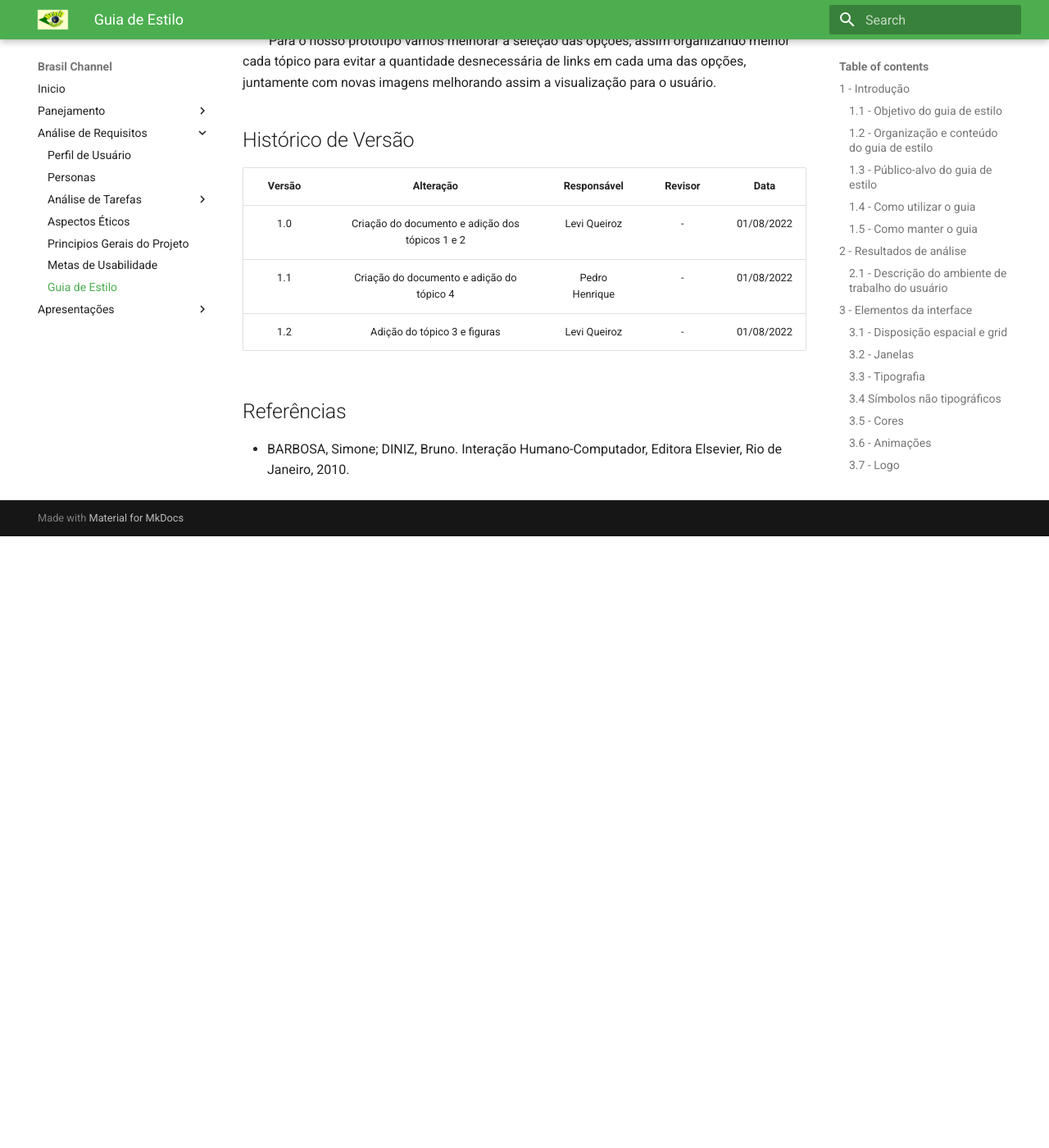
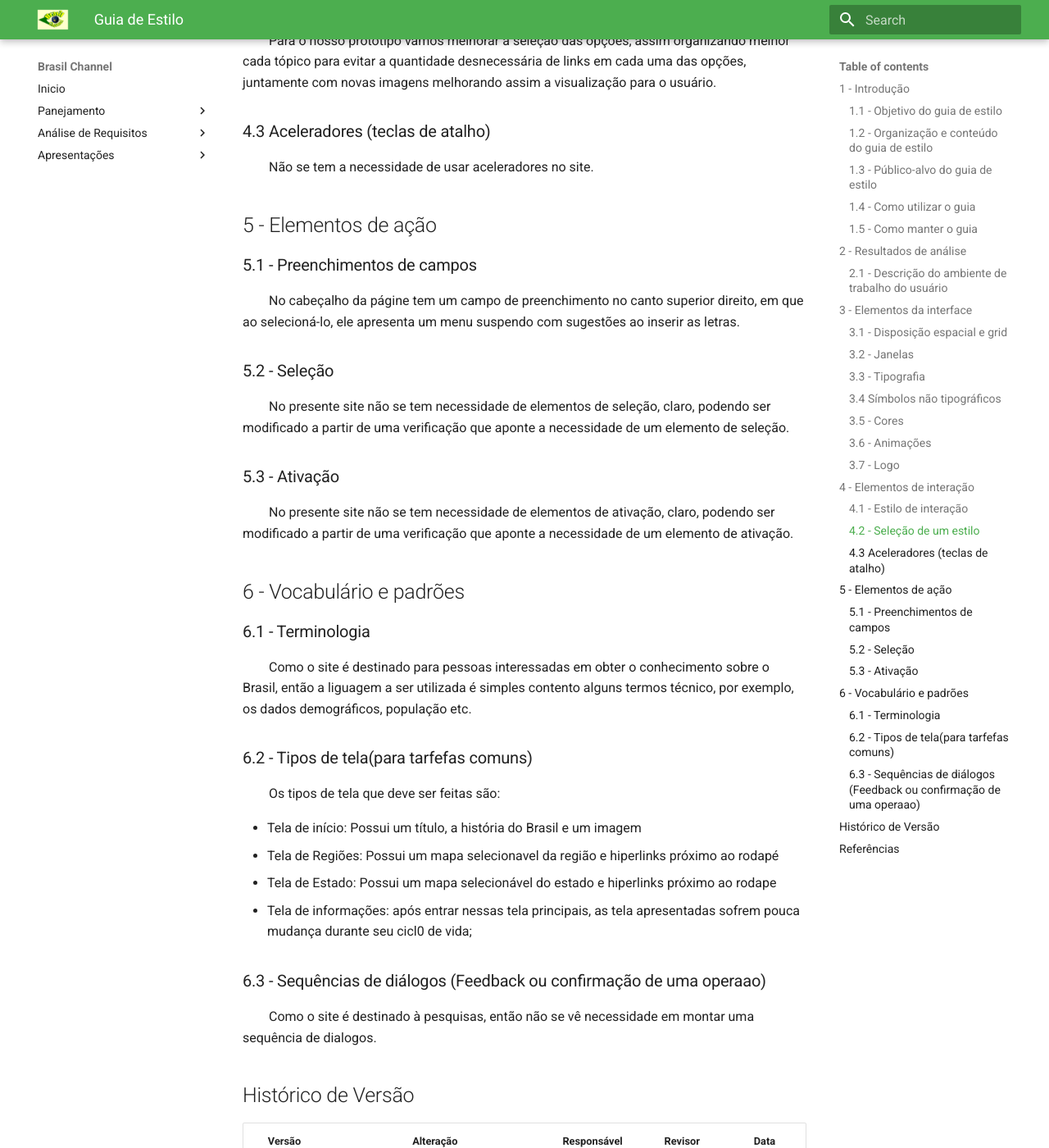
Before and after one commit to klmurussi/2022.1-Brasil-Channel, an MkDocs documentation site: the page built from docs/analiseRequisitos/guiaDeEstilo.md, in a window 1280 px wide and 1400 px high, scrolled down 3211 px. Shown: the whole window at 82% size. Built offline with MkDocs 1.6.1 and Material for MkDocs 9.7.7, drawn with Linux system fonts in a browser that asks for light colours; before the commit the page ends 3865 px from its top, so only the background shows below that; some of the changed text lies outside the part shown.

Commit message:
Adiçaõ do tópico 5 e 6

```diff
--- a/docs/analiseRequisitos/guiaDeEstilo_Levi.md
+++ b/docs/analiseRequisitos/guiaDeEstilo.md
@@ -46,7 +46,7 @@
 
 ### 3.3 - Tipografia
 
-&emsp;&emsp;A fonte que deve ser utilizada é a [Open Sans](https://fonts.google.com/specimen/Open+Sans#standard-styles), em que as fontes podem varia entre bold, regular e italic, de tamanho diferentes. Segue a figura 3.3.1 apresentando a fonte.
+&emsp;&emsp;A fonte que deve ser utilizada é a [Open Sans](https://fonts.google.com/specimen/Open+Sans#standard-styles), em que as fontes podem variar entre bold, regular e italic, de tamanho diferentes. Segue a figura 3.3.1 apresentando a fonte.
 
 <center>
 <img src="./assets/../../assets/guiaDeEstilo/openSans.png" width="700">
@@ -77,7 +77,7 @@
 
 ### 3.6 - Animações
 
-&emsp;&emsp;Algumas animações nos mapas inseridos em alguma páginas funcionaram com o objetivo de guiar o usuário na hora de clicar no hiperlink, assim a parte que o mouse passar por cima vai dar um efeito de elevação.
+&emsp;&emsp;Algumas animações nos mapas inseridos em alguma páginas funcionam com o objetivo de guiar o usuário no momento de clicar no hiperlink, assim a parte que o mouse passar por cima vai mostrar um efeito de elevação.
 
 ### 3.7 - Logo
 
@@ -104,13 +104,52 @@
 ### 4.2 - Seleção de um estilo
 
 &emsp;&emsp;Para o nosso protótipo vamos melhorar a seleção das opções, assim organizando melhor cada tópico para evitar a quantidade desnecessária de links em cada uma das opções, juntamente com novas imagens melhorando assim a visualização para o usuário.
+
+### 4.3 Aceleradores (teclas de atalho)
+
+&emsp;&emsp;Não se tem a necessidade de usar aceleradores no site.
+
+## 5 - Elementos de ação
+
+### 5.1 - Preenchimentos de campos
+
+&emsp;&emsp;No cabeçalho da págine tem um campo de preenchimento no canto superior direito, em que ao selecioná-lo, ele apresenta um menu suspendo com sugestões ao inserir as letras.
+
+### 5.2 - Seleção
+
+&emsp;&emsp;No presente site não se tem necessidade de elementos de seleção, claro, podendo ser modificado a partir de uma verificação que aponte a necessidade de um elemento de seleção.
+
+### 5.3 - Ativação
+
+&emsp;&emsp;No presente site não se tem necessidade de elementos de ativação, claro, podendo ser modificado a partir de uma verificação que aponte a necessidade de um elemento de ativação.
+
+## 6 - Vocabulário e padrões
+
+### 6.1 - Terminologia
+
+&emsp;&emsp;Como o site é destinado para pessoas interessadas em obter o conhecimento sobre o Brasil, então a liguagem a ser utilizada é simples contento alguns termos técnico, por exemplo, os dados demográficos, população etc.
+
+### 6.2 - Tipos de tela(para tarfefas comuns)
+
+  &emsp;&emsp;Os tipos de tela que deve ser feitas são:
+
+  - Tela de início: Possui um título, a história do Brasil e um imagem
+  - Tela de Regiões: Possui um mapa selecionavel da região e hiperlinks próximo ao rodapé
+  - Tela de Estado: Possui um mapa selecionável do estado e hiperlinks próximo ao rodape
+  - Tela de informações: após entrar nessas tela principais, as tela apresentadas sofrem pouca mudança durante seu cicl0 de vida;
+
+### 6.3 - Sequências de diálogos (Feedback ou confirmação de uma operaao)
+
+&emsp;&emsp;Como o site é destinado à pesquisas, então não se vê necessidade em montar uma sequência de dialogos.
+
 ## Histórico de Versão
 
 | Versão |                Alteração               | Responsável |         Revisor        |  Data |
 |:------:|:--------------------------------------:|:-----------:|:----------------------:|:-----:|
 |   1.0  | Criação do documento e adição dos tópicos 1 e 2 |    Levi Queiroz   |  - | 01/08/2022 |
-|   1.1  | Criação do documento e adição do tópico 4 |    Pedro Henrique   |  - | 01/08/2022 |
+|   1.1  | Criação do documento e adição do tópico 4 |    Pedro Henrique   |  Levi Queiroz | 01/08/2022 |
 |   1.2  | Adição do tópico 3 e figuras |    Levi Queiroz   |  - | 01/08/2022 |
+|   1.3  | Adição do tópico 5, 6 e figuras |    Levi Queiroz   |  - | 02/08/2022 |
 
 ## Referências
 
```
